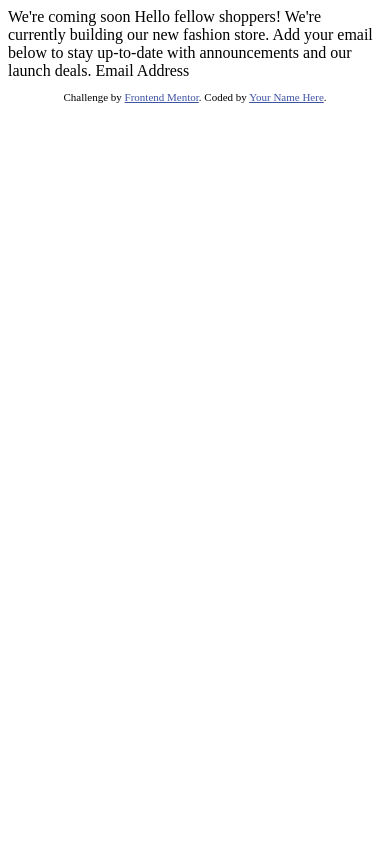
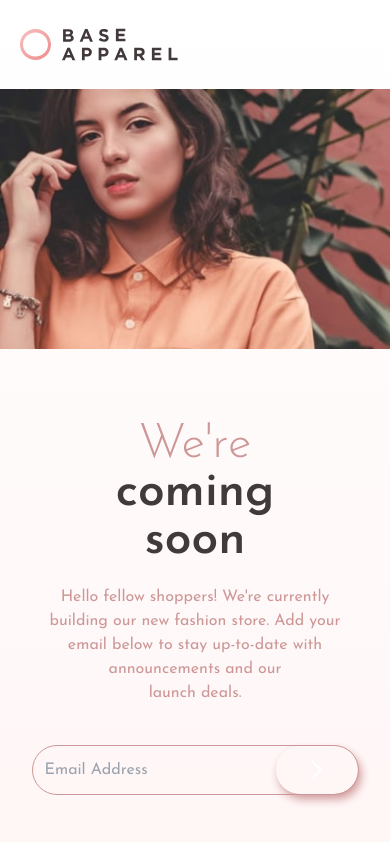
Before and after one commit to LiedsonFranco/Base-apparel-coming-soon, a plain HTML site: page index.html in a window 390 px wide. Drawn offline with nearby package versions, Linux system fonts and the light colour scheme.

Commit message:
mobile design finished

```diff
--- /dev/null
+++ b/css/style.css
@@ -0,0 +1,44 @@
+:root{
+    --desaturated-red: hsl(0, 36%, 70%);
+    --soft-red: hsl(0, 93%, 68%);
+    --dark-grayish-red: hsl(0, 6%, 24%);
+}
+
+*{
+    padding: 0;
+    margin: 0;
+    box-sizing: content-box;
+}
+body{
+    background-image: linear-gradient(hsl(0, 0%, 100%),hsl(0, 100%, 98%));
+    font-size: 16px;
+    font-family: "Josefin Sans", sans-serif;
+    font-optical-sizing: auto;
+
+}
+h1{
+    color: var(--dark-grayish-red);
+    font-weight: 300;
+}
+input::placeholder{
+    color: var(--desaturated-red);
+}
+button{
+    background-image: linear-gradient(hsl(0, 80%, 86%), hsl(0, 74%, 74%));
+    display: flex;
+    justify-content: center;
+    align-items: center;
+    box-shadow: 3px 5px 10px var(--desaturated-red);
+    transition: 1s;
+}
+button:hover{
+    left: 10px;
+    transition: 1s;
+
+}
+form{
+    border: 1px solid var(--desaturated-red);
+}
+.text-desaturated-red{
+    color: var(--desaturated-red);
+}
--- a/index.html
+++ b/index.html
@@ -5,29 +5,41 @@
   <meta name="viewport" content="width=device-width, initial-scale=1.0"> <!-- displays site properly based on user's device -->
 
   <link rel="icon" type="image/png" sizes="32x32" href="./images/favicon-32x32.png">
+  <link rel="stylesheet" href="css/style.css">
+  <link rel="preconnect" href="https://fonts.googleapis.com">
+  <link rel="preconnect" href="https://fonts.gstatic.com" crossorigin>
+  <link href="https://fonts.googleapis.com/css2?family=DM+Sans:ital,opsz,wght@0,9..40,100..1000;1,9..40,100..1000&family=Josefin+Sans:ital,wght@0,100..700;1,100..700&display=swap" rel="stylesheet">
+  <title>Frontend Mentor | Base Apparel coming soon page</title>
+  <script src="https://cdn.tailwindcss.com"></script>
+</head>
+<body class="h-screen mb-20">
+<header class="ml-5 mt-7 mb-7">
+  <a href="#">
+    <img src="images/logo.svg" alt="">
+  </a>
+</header>
+<main>
 
-  <title>Frontend Mentor | Base Apparel coming soon page</title>
+  <div id="hero" class="mb-10">
+    <img src="images/hero-mobile.jpg" alt="hero-mobile" style="width: 100%;">
+  </div>
+  <div class="w-[90%] p-3 m-auto">
+    <h1 class="text-5xl text-center font-semibold m-5">
+      <span class="text-desaturated-red font-light">We're</span>
+      <br>
+      coming <br>soon
+    </h1>
 
-  <!-- Feel free to remove these styles or customise in your own stylesheet 👍 -->
-  <style>
-    .attribution { font-size: 11px; text-align: center; }
-    .attribution a { color: hsl(228, 45%, 44%); }
-  </style>
-</head>
-<body>
+    <p class="text-desaturated-red text-center font-normal text-">
+      Hello fellow shoppers! We're currently building our new fashion store.
+      Add your email below to stay up-to-date with announcements and our <br>launch deals.
+    </p>
 
-  We're coming soon
-
-  Hello fellow shoppers! We're currently building our new fashion store.
-  Add your email below to stay up-to-date with announcements and our launch deals.
-
-  Email Address
-
-  <footer>
-    <p class="attribution">
-      Challenge by <a href="https://www.frontendmentor.io?ref=challenge" target="_blank">Frontend Mentor</a>.
-      Coded by <a href="#">Your Name Here</a>.
-    </p>
-  </footer>
+    <form class="flex justify-between mt-10  rounded-full ">
+      <input type="email" name="email" id="email" placeholder="Email Address" autocomplete="email" class="border-none p-3 bg-transparent focus:outline-none">
+      <button class="rounded-full w-[25%] relative "><img src="images/icon-arrow.svg" alt="icon-arrow"></button>
+    </form>
+</div>
+</main>
 </body>
 </html>
```
Also changed, not shown: tailwind.config.js (added).
